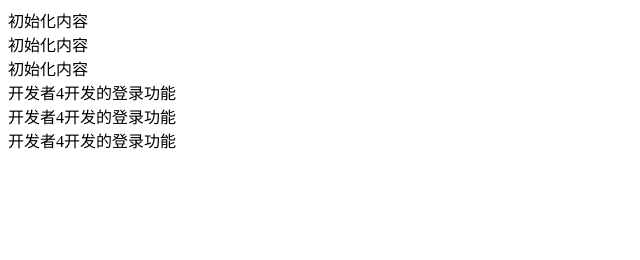
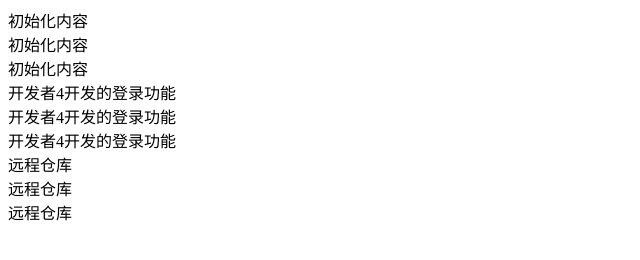
Before and after one commit to juxiaohui/testRepository, a plain HTML site: page index.html in a window 1280 px wide. Shown: the whole page, without its empty margins (0-640 px from the left). Drawn offline with Linux system fonts and the light colour scheme.

Commit message:
远程提交

```diff
--- a/index.html
+++ b/index.html
@@ -16,5 +16,10 @@
     <div>开发者4开发的登录功能</div>
     <div>开发者4开发的登录功能</div>
     <div>开发者4开发的登录功能</div>
+
+    <div>远程仓库</div>
+    <div>远程仓库</div>
+    <div>远程仓库</div>
+
 </body>
 </html>
```
Also changed, not shown: 1 other file.
